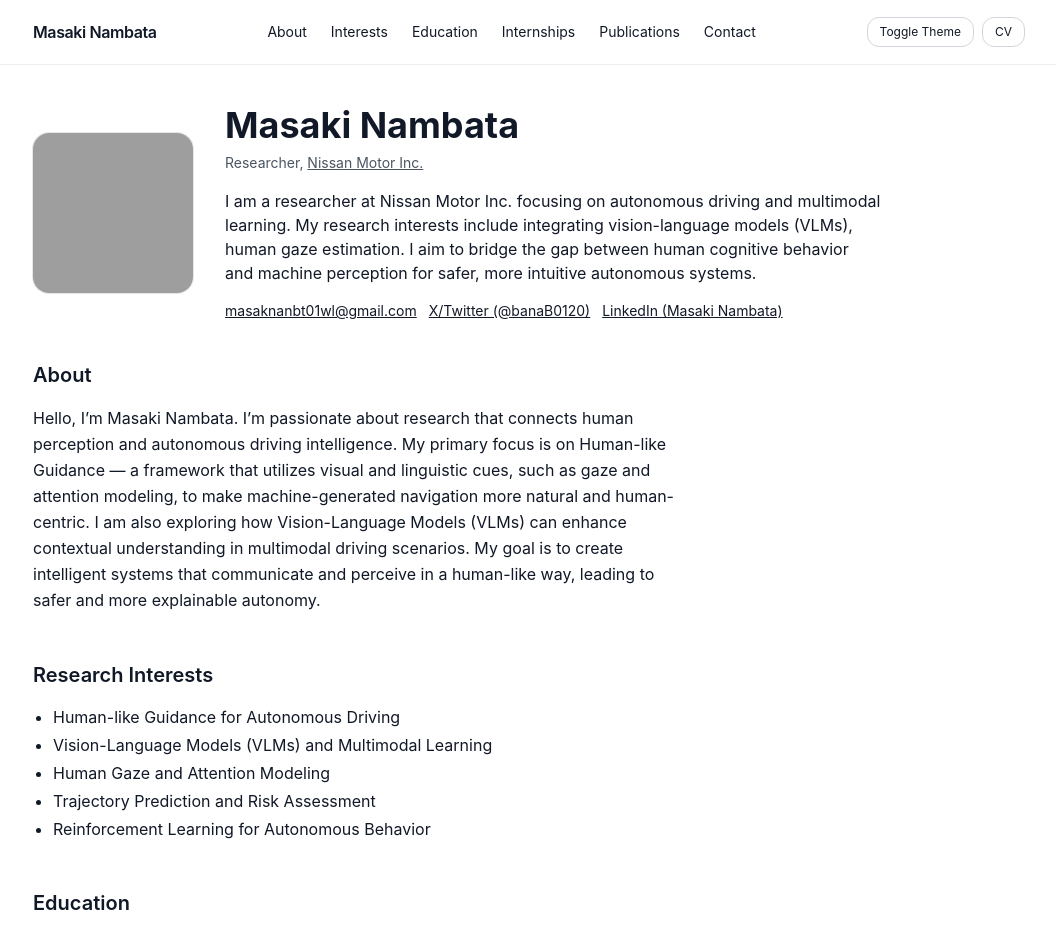
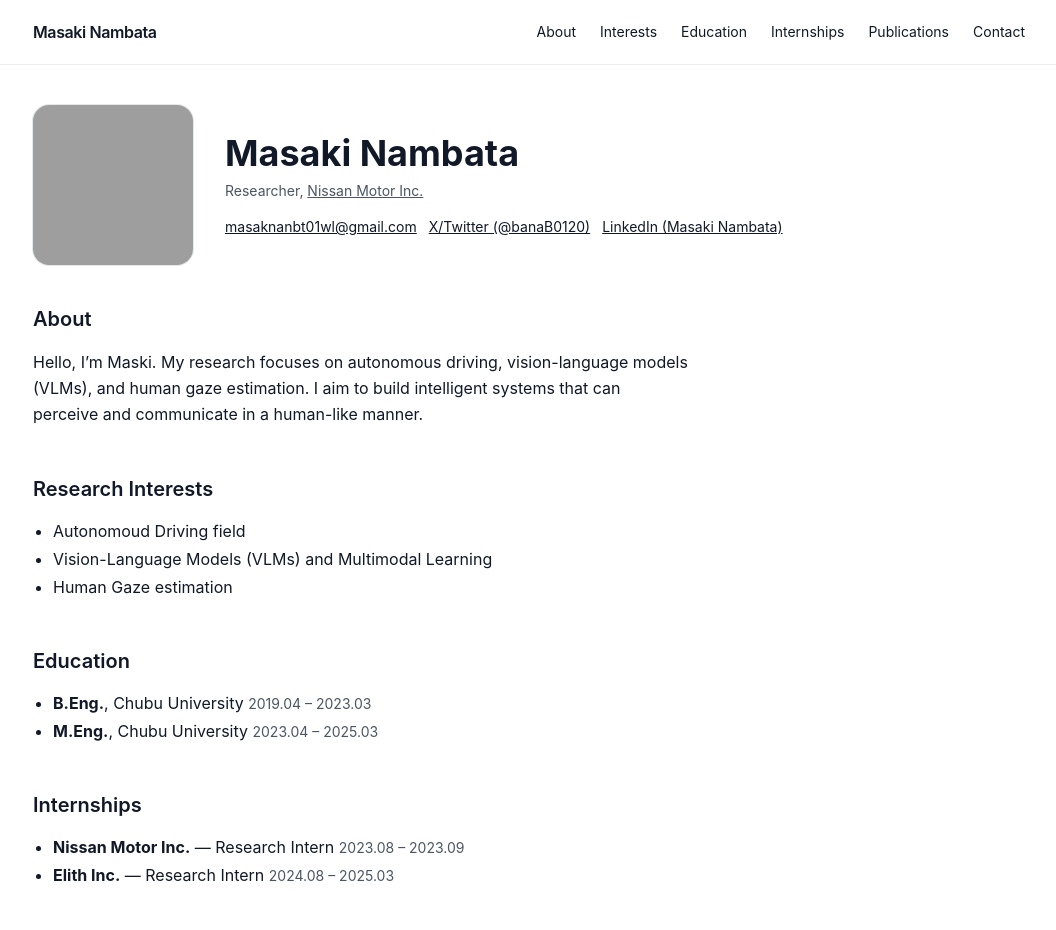
Before and after one commit to Namba19078/homepage, a plain HTML site: page index.html in a window 1280 px wide. Shown: the top 930 px of the page, without its empty margins (111-1167 px from the left). Drawn offline with nearby package versions, Linux system fonts and the light colour scheme; grey boxes are pictures that could not be loaded.

Commit message:
Update index.html

```diff
--- a/index.html
+++ b/index.html
@@ -47,10 +47,6 @@
           <a href="#publications" class="hover:underline">Publications</a>
           <a href="#contact" class="hover:underline">Contact</a>
         </nav>
-        <div class="flex items-center gap-2">
-          <button id="themeToggle" class="no-print rounded-xl px-3 py-1.5 text-xs border border-gray-300 dark:border-gray-700 hover:bg-gray-100 dark:hover:bg-gray-900">Toggle Theme</button>
-          <a href="cv.pdf" class="no-print rounded-xl px-3 py-1.5 text-xs border border-gray-300 dark:border-gray-700 hover:bg-gray-100 dark:hover:bg-gray-900" download>CV</a>
-        </div>
       </div>
     </div>
   </header>
@@ -61,7 +57,6 @@
       <div>
         <h1 class="text-3xl md:text-4xl font-bold">Masaki Nambata</h1>
         <p class="mt-2 text-sm text-gray-600 dark:text-gray-400">Researcher, <a class="underline" href="#">Nissan Motor Inc.</a></p>
-        <p class="mt-4 max-w-prose">I am a researcher at Nissan Motor Inc. focusing on autonomous driving and multimodal learning. My research interests include integrating vision-language models (VLMs), human gaze estimation. I aim to bridge the gap between human cognitive behavior and machine perception for safer, more intuitive autonomous systems.</p>
         <div class="mt-4 flex flex-wrap gap-3 text-sm">
           <a class="underline" href="mailto:masaknanbt01wl@gmail.com">masaknanbt01wl@gmail.com</a>
           <a class="underline" href="https://x.com/banaB0120">X/Twitter (@banaB0120)</a>
@@ -73,17 +68,15 @@
 
   <section id="about" class="mx-auto max-w-5xl px-4 mt-10">
     <h2 class="text-xl font-semibold mb-4">About</h2>
-    <p class="max-w-prose leading-relaxed">Hello, I’m Masaki Nambata. I’m passionate about research that connects human perception and autonomous driving intelligence. My primary focus is on Human-like Guidance — a framework that utilizes visual and linguistic cues, such as gaze and attention modeling, to make machine-generated navigation more natural and human-centric. I am also exploring how Vision-Language Models (VLMs) can enhance contextual understanding in multimodal driving scenarios. My goal is to create intelligent systems that communicate and perceive in a human-like way, leading to safer and more explainable autonomy.</p>
+    <p class="max-w-prose leading-relaxed">Hello, I’m Maski. My research focuses on autonomous driving, vision-language models (VLMs), and human gaze estimation. I aim to build intelligent systems that can perceive and communicate in a human-like manner.</p>
   </section>
 
   <section id="interests" class="mx-auto max-w-5xl px-4 mt-12">
     <h2 class="text-xl font-semibold mb-4">Research Interests</h2>
     <ul class="list-disc pl-5 space-y-1">
-      <li>Human-like Guidance for Autonomous Driving</li>
+      <li>Autonomoud Driving field</li>
       <li>Vision-Language Models (VLMs) and Multimodal Learning</li>
-      <li>Human Gaze and Attention Modeling</li>
-      <li>Trajectory Prediction and Risk Assessment</li>
-      <li>Reinforcement Learning for Autonomous Behavior</li>
+      <li>Human Gaze estimation</li>
     </ul>
   </section>
 
@@ -142,12 +135,6 @@
 
   <script>
     document.getElementById('year').textContent = new Date().getFullYear();
-    const tbtn = document.getElementById('themeToggle');
-    if (tbtn) tbtn.addEventListener('click', () => {
-      const html = document.documentElement;
-      const isDark = html.classList.toggle('dark');
-      localStorage.setItem('theme', isDark ? 'dark' : 'light');
-    });
   </script>
 </body>
 </html>
```
